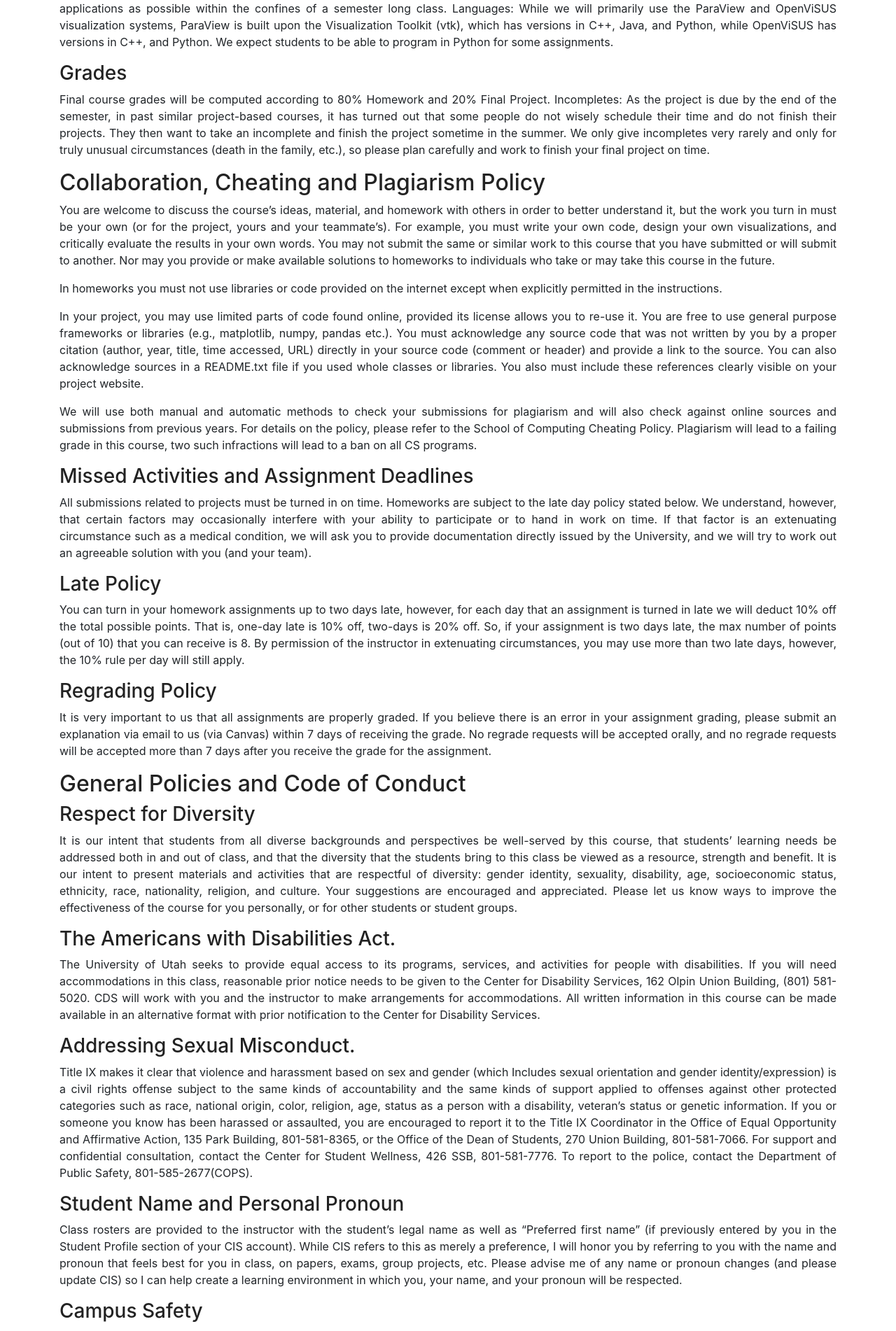
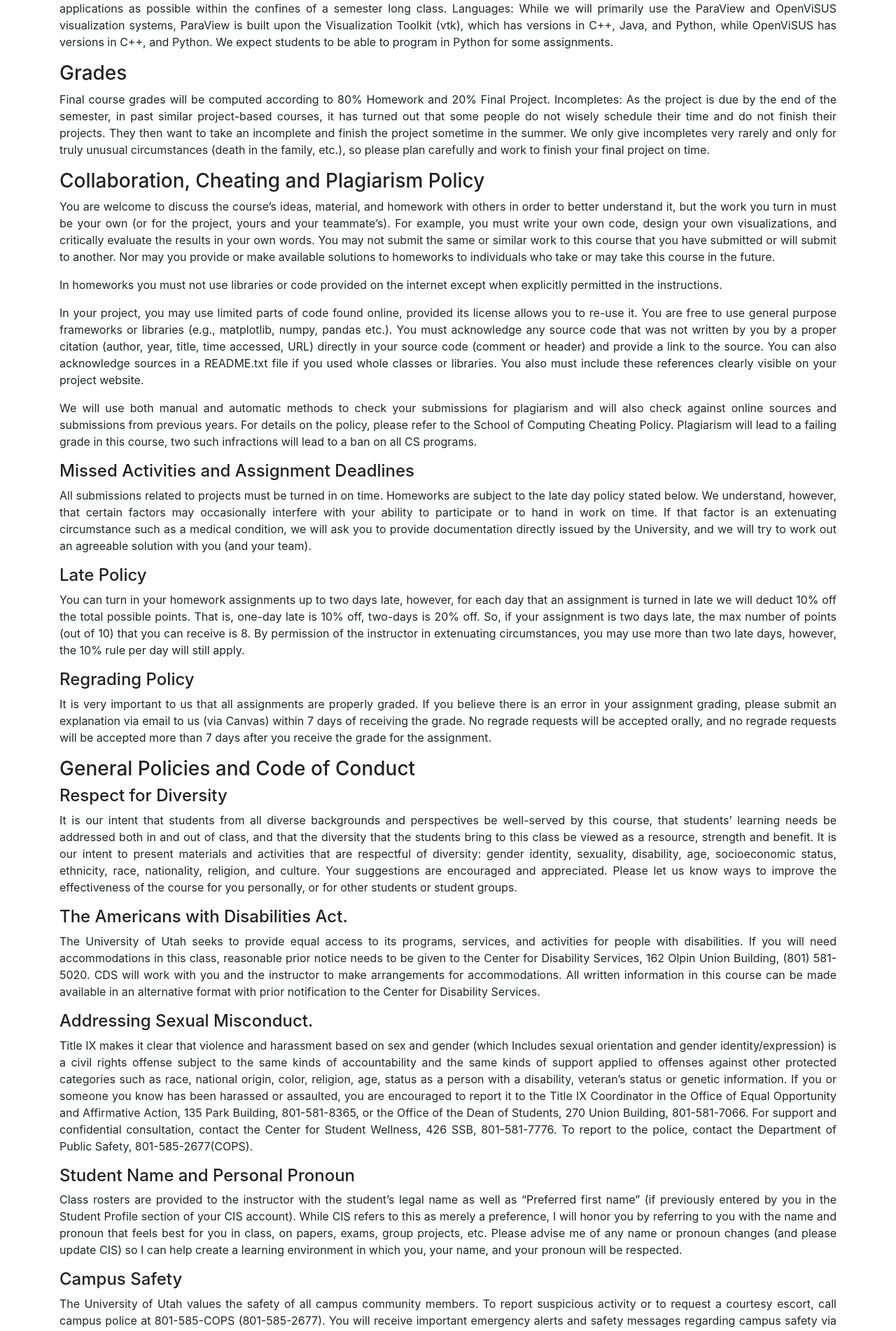
Before and after one commit to ComputingElevatedLab/sciviscourse, a Jekyll site: the page built from index.md, in a window 1280 px wide. Shown: the part 1262-3164 px from the top of the page at 70% size. Built offline with Jekyll 4.4.1, drawn with Linux system fonts in a browser that asks for light colours.

```diff
--- a/index.md
+++ b/index.md
@@ -96,7 +96,7 @@ They then want to take an incomplete and finish the project sometime in the summ
 We only give incompletes very rarely and only for truly unusual circumstances (death in the family, etc.),
 so please plan carefully and work to finish your final project on time.
 
-## Collaboration, Cheating and Plagiarism Policy
+### Collaboration, Cheating and Plagiarism Policy
 You are welcome to discuss the course’s ideas, material, and homework with others in order to better understand it, but the work you turn in must be your own (or for the project, yours and your teammate’s). For example, you must write your own code, design your own visualizations, and critically evaluate the results in your own words. You may not submit the same or similar work to this course that you have submitted or will submit to another. Nor may you provide or make available solutions to homeworks to individuals who take or may take this course in the future.
 
 In homeworks you must not use libraries or code provided on the internet except when explicitly permitted in the instructions.
@@ -105,36 +105,36 @@ In your project, you may use limited parts of code found online, provided its li
 
 We will use both manual and automatic methods to check your submissions for plagiarism and will also check against online sources and submissions from previous years. For details on the policy, please refer to the School of Computing Cheating Policy. Plagiarism will lead to a failing grade in this course, two such infractions will lead to a ban on all CS programs.
 
-### Missed Activities and Assignment Deadlines
+#### Missed Activities and Assignment Deadlines
 All submissions related to projects must be turned in on time. Homeworks are subject to the late day policy stated below. We understand, however, that certain factors may occasionally interfere with your ability to participate or to hand in work on time. If that factor is an extenuating circumstance such as a medical condition, we will ask you to provide documentation directly issued by the University, and we will try to work out an agreeable solution with you (and your team).
 
-### Late Policy
+#### Late Policy
 You can turn in your homework assignments up to two days late, however, for each day that an assignment is turned in late we will deduct 10% off the total possible points. That is, one-day late is 10% off, two-days is 20% off. So, if your assignment is two days late, the max number of points (out of 10) that you can receive is 8. By permission of the instructor in extenuating circumstances, you may use more than two late days, however, the 10% rule per day will still apply.
 
-### Regrading Policy
+#### Regrading Policy
 It is very important to us that all assignments are properly graded. If you believe there is an error in your assignment grading, please submit an explanation via email to us (via Canvas) within 7 days of receiving the grade. No regrade requests will be accepted orally, and no regrade requests will be accepted more than 7 days after you receive the grade for the assignment.
 
-## General Policies and Code of Conduct
+### General Policies and Code of Conduct
 
-### Respect for Diversity
+#### Respect for Diversity
 It is our intent that students from all diverse backgrounds and perspectives be well-served by this course, that students’ learning needs be addressed both in and out of class, and that the diversity that the students bring to this class be viewed as a resource, strength and benefit. It is our intent to present materials and activities that are respectful of diversity: gender identity, sexuality, disability, age, socioeconomic status, ethnicity, race, nationality, religion, and culture. Your suggestions are encouraged and appreciated. Please let us know ways to improve the effectiveness of the course for you personally, or for other students or student groups.
 
-### The Americans with Disabilities Act.
+#### The Americans with Disabilities Act.
 The University of Utah seeks to provide equal access to its programs, services, and activities for people with disabilities. If you will need accommodations in this class, reasonable prior notice needs to be given to the Center for Disability Services, 162 Olpin Union Building, (801) 581-5020. CDS will work with you and the instructor to make arrangements for accommodations. All written information in this course can be made available in an alternative format with prior notification to the Center for Disability Services.
 
-### Addressing Sexual Misconduct.
+#### Addressing Sexual Misconduct.
 Title IX makes it clear that violence and harassment based on sex and gender (which Includes sexual orientation and gender identity/expression) is a civil rights offense subject to the same kinds of accountability and the same kinds of support applied to offenses against other protected categories such as race, national origin, color, religion, age, status as a person with a disability, veteran’s status or genetic information. If you or someone you know has been harassed or assaulted, you are encouraged to report it to the Title IX Coordinator in the Office of Equal Opportunity and Affirmative Action, 135 Park Building, 801-581-8365, or the Office of the Dean of Students, 270 Union Building, 801-581-7066. For support and confidential consultation, contact the Center for Student Wellness, 426 SSB, 801-581-7776. To report to the police, contact the Department of Public Safety, 801-585-2677(COPS).
 
-### Student Name and Personal Pronoun
+#### Student Name and Personal Pronoun
 Class rosters are provided to the instructor with the student’s legal name as well as "Preferred first name" (if previously entered by you in the Student Profile section of your CIS account). While CIS refers to this as merely a preference, I will honor you by referring to you with the name and pronoun that feels best for you in class, on papers, exams, group projects, etc. Please advise me of any name or pronoun changes (and please update CIS) so I can help create a learning environment in which you, your name, and your pronoun will be respected.
 
-### Campus Safety
+#### Campus Safety
 The University of Utah values the safety of all campus community members. To report suspicious activity or to request a courtesy escort, call campus police at 801-585-COPS (801-585-2677). You will receive important emergency alerts and safety messages regarding campus safety via text message. For more information regarding safety and to view available training resources, including helpful videos, visit [safeu.utah.edu](http://safeu.utah.edu).
 
-### User Notice for Copyrighted Materials on Course Websites
+#### User Notice for Copyrighted Materials on Course Websites
 This course website, and all original content provided as part of this course is licensed under the creative commons cc by license. Other content such as text, images, graphics, audio and video clips, (collectively, the "Content"), are protected by copyright law. In some cases, the copyright is owned by third parties, and we are making the third-party content available to you under the fair use doctrine. Fair use permits only certain limited uses of the content. You may use this content only for your personal, noncommercial educational and scholarly use.
 
-## References
+### References
 1. The ParaView Guide: A Parallel Visualization Application, U. Ayachit, Kitware Press, 2015.
 2. Scientific Visualization: Uncertainty, Multifield, Biomedical, and Scalable Visualization, C.D. Hansen, M. Chen, C.R. Johnson, A.E. Kaufman, H. Hagen (Eds.). Mathematics and Visualization, Springer, 2014. ISBN: 978-1-4471-6496-8
 3. The Visualization Toolkit: An Object Oriented Approach to 3D Graphics, W. Schroeder, K. Martin, and B. Lorensen, Prentice Hall Press, 4th Edition, 2006. You can get a free PDF version of the book from [https://www.vtk.org/vtk-textbook/](https://www.vtk.org/vtk-textbook/).
```
